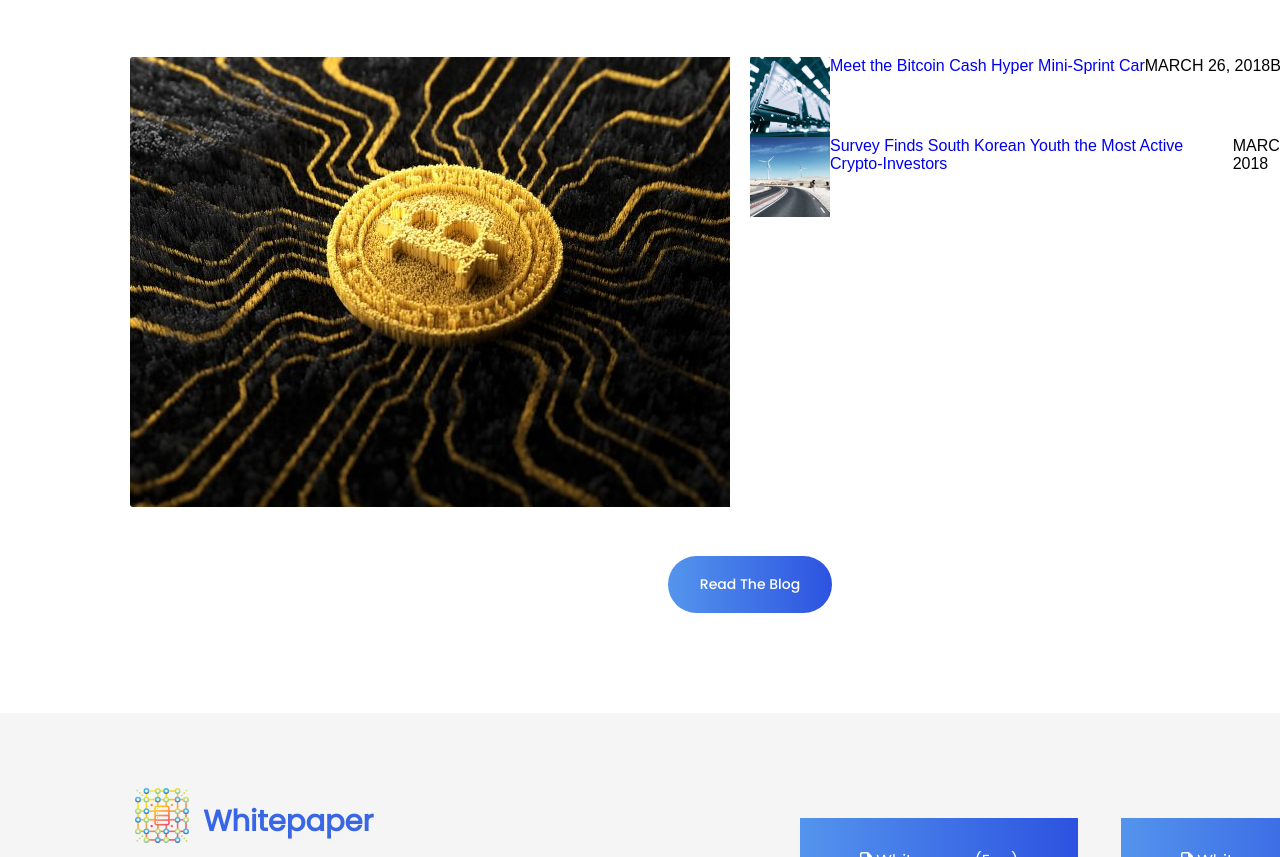
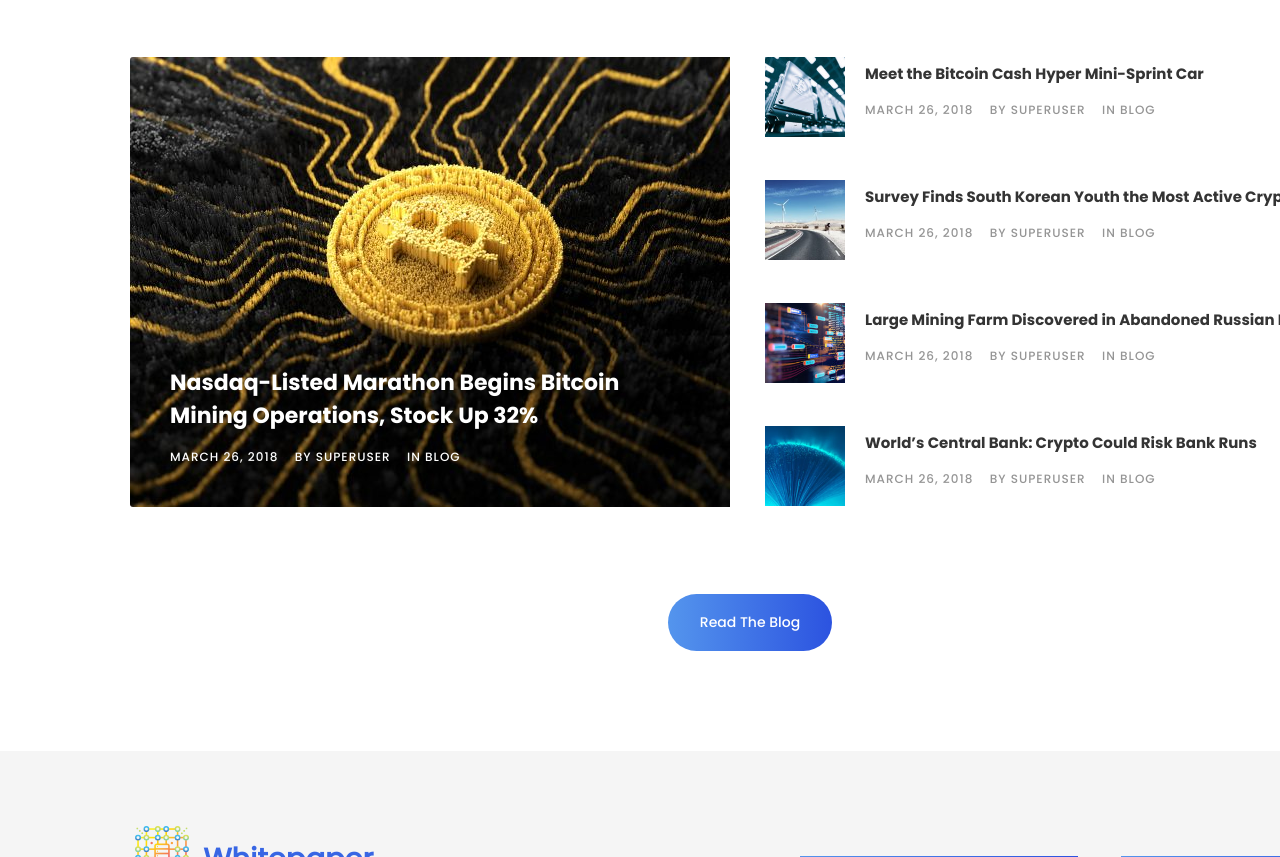
Before and after one commit to Mehdi-Abshari/Cryptro_project, a plain HTML site: page index.html in a window 1280 px wide. Shown: the part 8097-8954 px from the top of the page. Drawn offline with Linux system fonts and the light colour scheme.

Commit message:
Cryptro
قسمت عکس بیت کوین کامل زده شد

```diff
--- a/Css/Style.css
+++ b/Css/Style.css
@@ -1,3 +1,9 @@
+/*
+    Title: Cryptro Project Css;
+    Versson: 0.0.2;
+    Developer: Mehdi Abshari;
+    Modified Date: 1401-06-07;
+ */
 /* Start of fonts */
 @font-face {
   font-family: Montserrat;
@@ -29,6 +35,9 @@
   margin: 0;
   padding: 0;
   box-sizing: border-box;
+}
+html {
+  scroll-behavior: smooth;
 }
 body {
   font-family: sans-serif;
@@ -852,14 +861,64 @@ header {
   padding-right: 20px;
   border-radius: 3px;
 }
+.bitcoin-img {
+  position: relative;
+}
+.desc-bitcoin-img {
+  text-align: left;
+  position: absolute;
+  bottom: 45px;
+  right: 80px;
+}
+.desc-bitcoin-img h3 {
+  font-family: Poppins;
+  font-size: 22px;
+  color: #fff;
+  font-weight: bold;
+  width: 500px;
+  padding-bottom: 15px;
+}
+.desc-bitcoin-img span {
+  font-family: Poppins-medium;
+  font-size: 12px;
+  color: #fff;
+  letter-spacing: 1px;
+  margin-right: 12px;
+}
 .right-blog {
   width: 50%;
 }
-.line-blog {
+#line-blog1 img,
+#line-blog2 img,
+#line-blog3 img,
+#line-blog4 img {
+  width: 80px;
+}
+#line-blog1,
+#line-blog2,
+#line-blog3,
+#line-blog4 {
   display: flex;
+  margin-bottom: 43px;
+  margin-left: 15px;
 }
-.line-blog img {
-  width: 80px;
+.desc-line-blog {
+  padding-left: 20px;
+  padding-top: 5px;
+}
+.desc-line-blog h3 {
+  font-family: Poppins;
+  font-size: 15px;
+  font-weight: bold;
+  color: #343434;
+  padding-bottom: 15px;
+}
+.desc-line-blog span {
+  font-family: Poppins-medium;
+  font-size: 12px;
+  color: #959595;
+  letter-spacing: 1px;
+  margin-right: 12px;
 }
 /* End of blog */
 .blog-btn {
--- a/index.html
+++ b/index.html
@@ -10,19 +10,19 @@
  <div class="container">
     <div class="bg1">
 
-      <header>
+      <header id="ico">
         <div class="left-header">
             <img src="Images/logo-1.png" alt="logo">
         </div>
         <div class="right-header">
 
-                <a href="#">ICO</a>
-                <a href="#">About</a>
-                <a href="#">Token</a>
-                <a href="#">Team</a>
-                <a href="#">Roadmap</a>
-                <a href="#">Partners</a>
-                <a href="#">Contact</a>
+                <a href="#ico">ICO</a>
+                <a href="#about">About</a>
+                <a href="#token">Token</a>
+                <a href="#team">Team</a>
+                <a href="#Roadmap">Roadmap</a>
+                <a href="#Partners">Partners</a>
+                <a href="#Contact">Contact</a>
 
            <a href="#">
             <svg xmlns="http://www.w3.org/2000/svg" x="0px" y="0px"
@@ -66,7 +66,7 @@
      </div>
     </section>
    </div>
-   <section class="about">
+   <section class="about" id="about">
     <div class="about-system">
       <img src="Images/service-image-1.png" alt="service-icon">
       <div class="about-system-desc">
@@ -146,7 +146,7 @@
       </div>
     </div>
   </div>
-  <section class="bg2">
+  <section class="bg2" id="token">
     <div class="blue-border"></div>
     <p class="desc-bg2-1">TOKEN ALLOCATION</p>
     <p class="desc-bg2-2">HOW CRYPTRO BE ALLOCATED AND WHEN TO ICO</p>
@@ -242,7 +242,7 @@
    </div>
   </section>
   <div class="container">
-    <section class="the-team">
+    <section class="the-team" id="team">
       <div class="black-border"></div>
       <div class="the-team-desc">
       <p>EXECUTIVE TEAM</p>
@@ -375,7 +375,7 @@
       </div>
     </section>
     </div>
-    <section class="roedmap">
+    <section class="roedmap" id="Roadmap">
       <div class="container">
         <div class="container-roeadmapbg">
         <div class="roedmap-bg">
@@ -435,7 +435,7 @@
        </div>
       </div>
     </section>
-    <section class="partners">
+    <section class="partners" id="Partners">
       <div class="container">
         <div class="white-border"></div>
         <div class="partners-desc">
@@ -502,22 +502,54 @@
         </div>
           <div class="blog">
           <div class="left-blog">
+            <div class="bitcoin-img">
             <img src="Images/bitcoin-image.jpg" alt="bitcoin-image">
-          </div>
-          <div class="right-blog">
-            <div class="line-blog">
-              <img src="Images/blog-1.jpg" alt="blog">
-              <a href="#">Meet the Bitcoin Cash Hyper Mini-Sprint Car</a>
+            <div class="desc-bitcoin-img">
+              <h3>Nasdaq-Listed Marathon Begins Bitcoin Mining Operations, Stock Up 32%</h3>
+              <p>
               <span>MARCH 26, 2018</span>
               <span>BY SUPERUSER</span>
               <span>IN BLOG</span>
+              </p>
+             </div>
             </div>
-            <div class="line-blog">
-              <img src="Images/blog-2.jpg" alt="blog">
-              <a href="#">Survey Finds South Korean Youth the Most Active Crypto-Investors</a>
+          </div>
+          <div class="right-blog">
+            <div id="line-blog1">
+              <img src="Images/blog-1.jpg" alt="blog">
+              <div class="desc-line-blog">
+              <h3>Meet the Bitcoin Cash Hyper Mini-Sprint Car</h3>
               <span>MARCH 26, 2018</span>
               <span>BY SUPERUSER</span>
               <span>IN BLOG</span>
+              </div>
+            </div>
+            <div id="line-blog2">
+              <img src="Images/blog-2.jpg" alt="blog">
+              <div class="desc-line-blog">
+              <h3>Survey Finds South Korean Youth the Most Active Crypto-Investors</h3>
+              <span>MARCH 26, 2018</span>
+              <span>BY SUPERUSER</span>
+              <span>IN BLOG</span>
+              </div>
+            </div>
+            <div id="line-blog3">
+              <img src="Images/blog-3.jpg" alt="blog">
+              <div class="desc-line-blog">
+              <h3>Large Mining Farm Discovered in Abandoned Russian Factory</h3>
+              <span>MARCH 26, 2018</span>
+              <span>BY SUPERUSER</span>
+              <span>IN BLOG</span>
+              </div>
+            </div>
+            <div id="line-blog4">
+              <img src="Images/blog-4.jpg" alt="blog">
+              <div class="desc-line-blog">
+              <h3>World’s Central Bank: Crypto Could Risk Bank Runs</h3>
+              <span>MARCH 26, 2018</span>
+              <span>BY SUPERUSER</span>
+              <span>IN BLOG</span>
+              </div>
             </div>
           </div>
         </div>
@@ -544,7 +576,7 @@
         </div>
       </div>
     </section>
-    <footer>
+    <footer id="Contact">
       <div class="container">
         <div class="left-footer">
           <h3>Contact Us</h3>
```
